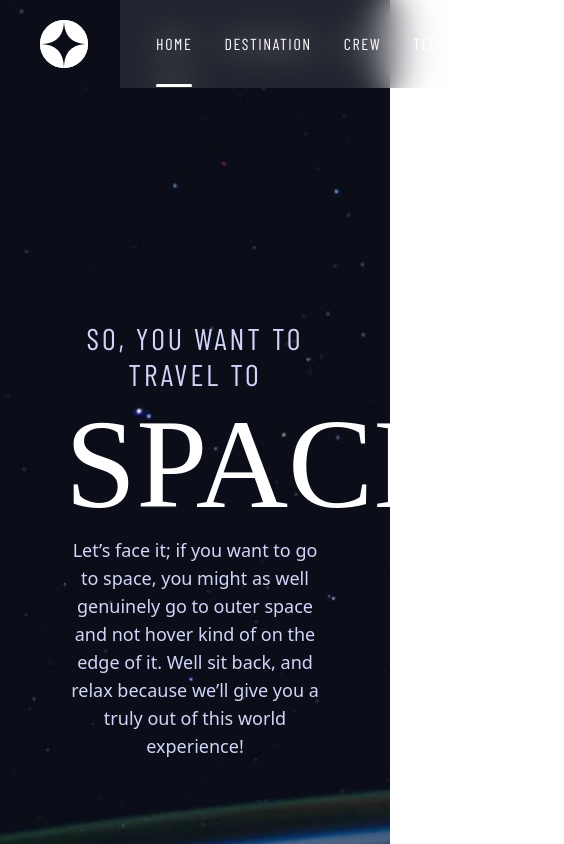
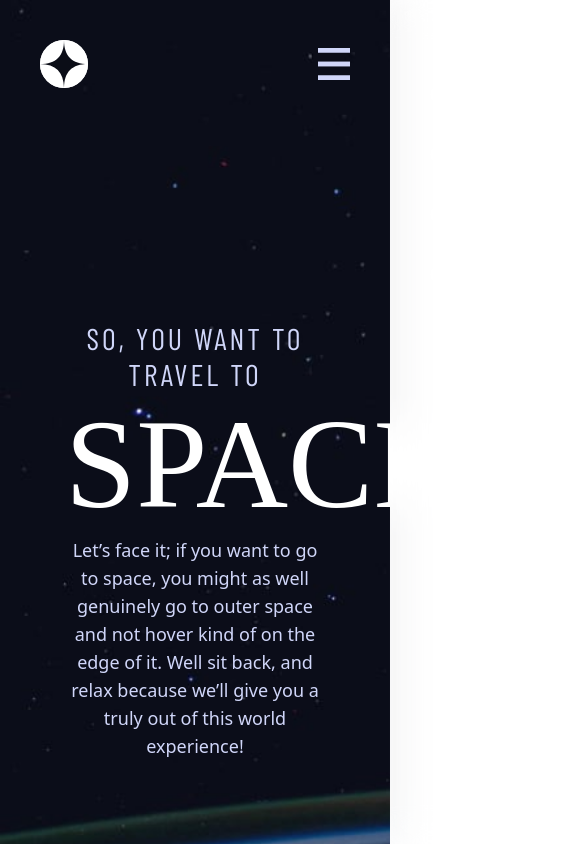
Before and after one commit to AngieLi98/Space-tourism, a React (Vite) app: page / in a window 390 px wide. Shown: the top 844 px of the page, 564 px wide, since content can reach past the window. Built offline with nearby package versions, Linux system fonts and the light colour scheme; a web font is replaced by a local one.

Commit message:
menu hamburger completado

```diff
--- a/src/components/Header/Header.jsx
+++ b/src/components/Header/Header.jsx
@@ -1,10 +1,11 @@
 import { useState } from "react";
 import { NavLink } from "react-router-dom";
 import logo from "../../assets/images/shared/logo.svg";
-import hamburger from "../../assets/images/shared/icon-hamburger.svg"
-import close from "../../assets/images/shared/icon-close.svg"
+import hamburger from "../../assets/images/shared/icon-hamburger.svg";
+import close from "../../assets/images/shared/icon-close.svg";
 
 const Header = () => {
+  const [isMenuOpen, setIsMenuOpen] = useState(false);
 
   const links = [
     { label: "00 HOME", path: "/" },
@@ -13,39 +14,75 @@ const Header = () => {
     { label: "03 TECHNOLOGY", path: "/Technology" },
   ];
 
+  const toggleMenu = () => {
+    setIsMenuOpen(!isMenuOpen);
+  };
+
   return (
     <>
-      <header className="flex flex-row items-center justify-between w-full pl-10 md:pt-10 absolute top-0">
+      <header className="flex flex-row items-center justify-between w-full pl-10 pt-10 md:pt-10 sm:pt-0 absolute top-0 z-50">
         {/* Logo */}
         <img src={logo} alt="Logo" className="h-12 w-auto" />
 
-        {/* Divisor horizontal */}
-        <div className="flex-1 mx-4 relative">
+        {/* Botón de menú hamburguesa solo para pantallas pequeñas */}
+        <div className="sm:hidden pr-10 z-10">
+          <img
+            src={isMenuOpen ? close : hamburger}
+            alt="Menu"
+            className="h-8 w-8 cursor-pointer"
+            onClick={toggleMenu}
+          />
+        </div>
+
+        {/* Divisor horizontal en pantallas grandes */}
+        <div className="flex-1 mx-4 relative hidden md:block">
           <hr className="absolute -right-10 border-t-1 border-tertiary opacity-5 w-full z-20" />
         </div>
 
-        {/* Contenedor de los enlaces con blur */}
-        <ul className="bg-tertiary bg-opacity-5 backdrop-blur-lg flex flex-row space-x-8 pl-9 pr-16 py-8 z-10 relative md:pl-28 md:pr-48">
+        {/* Contenedor de los enlaces con blur para pantallas grandes y tabletas */}
+        <ul className="hidden sm:flex bg-tertiary bg-opacity-5 backdrop-blur-lg flex-row space-x-8 pl-9 pr-16 py-8 z-10 relative sm:pl-12 sm:pr-20 md:pl-28 md:pr-48">
           {links.map((link, index) => (
             <li key={index} className="header-li text-tertiary tracking-widest">
               <NavLink
                 className={({ isActive }) =>
                   isActive
                     ? "relative text-tertiary after:content-[''] after:absolute after:left-0 after:right-0 after:bottom-[-34px] after:h-[3px] after:bg-tertiary after:rounded-full"
-                    : "relative text-tertiary"
+                    : "relative text-tertiary hover:after:content-[''] hover:after:absolute hover:after:left-0 hover:after:right-0 hover:after:bottom-[-34px] hover:after:h-[3px] hover:after:bg-tertiary hover:after:opacity-25 hover:after:rounded-full"
                 }
                 to={link.path}
               >
                 {/* Mostrar solo los números en pantallas grandes */}
-                <span className="font-bold hidden md:inline">{link.label.slice(0, 2)}</span>
-                {/* Mostrar solo el nombre de la página en pantallas pequeñas */}
-                <span className="md:hidden">{link.label.slice(3)}</span>
+                <span className="font-bold hidden lg:inline">{link.label.slice(0, 2)}</span>
+                {/* Mostrar solo el nombre de la página en pantallas tabletas */}
+                <span className="hidden sm:inline md:hidden">{link.label.slice(3)}</span>
                 {/* Mostrar el nombre de la página en pantallas grandes */}
                 <span className="hidden md:inline">{link.label.slice(2)}</span>
               </NavLink>
             </li>
           ))}
         </ul>
+
+
+        {/* Menú desplegable para pantallas pequeñas */}
+        <div
+          className={`fixed top-0 right-0 h-full bg-tertiary bg-opacity-25 backdrop-blur-lg w-2/3 transition-transform transform ${isMenuOpen ? "translate-x-0" : "translate-x-full"
+            } sm:hidden`}
+        >
+          <ul className="flex flex-col space-y-8 pl-10 pr-6 pt-20">
+            {links.map((link, index) => (
+              <li key={index} className="text-tertiary tracking-widest text-lg">
+                <NavLink
+                  onClick={toggleMenu}
+                  to={link.path}
+                  className="flex items-center"
+                >
+                  <span className="font-bold">{link.label.slice(0, 2)}</span>
+                  <span className="ml-2">{link.label.slice(3)}</span>
+                </NavLink>
+              </li>
+            ))}
+          </ul>
+        </div>
       </header>
     </>
   );
```
